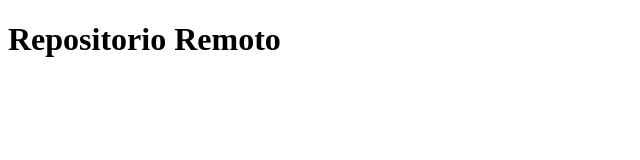
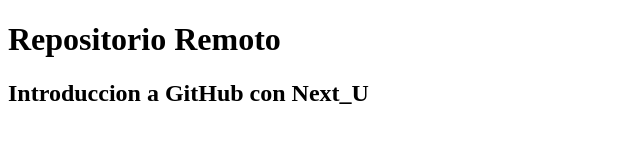
Before and after one commit to daniyamarte/demostracion_repositorio_next_u, a plain HTML site: page index.html in a window 1280 px wide. Shown: the whole page, without its empty margins (0-640 px from the left). Drawn offline with Linux system fonts and the light colour scheme.

Commit message:
Se creo un subtitulo

```diff
--- a/index.html
+++ b/index.html
@@ -7,5 +7,6 @@
 </head>
 <body>
     <h1>Repositorio Remoto</h1>
+    <h2>Introduccion a GitHub con Next_U</h2>
 </body>
 </html>
```
